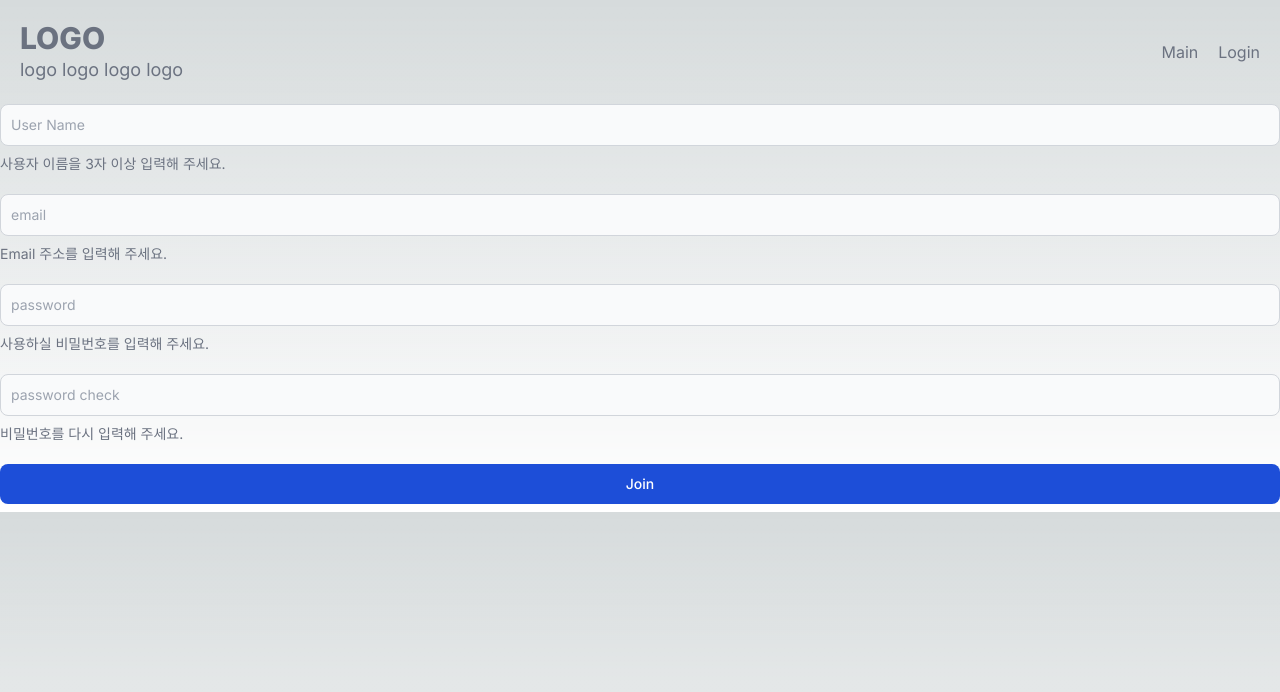
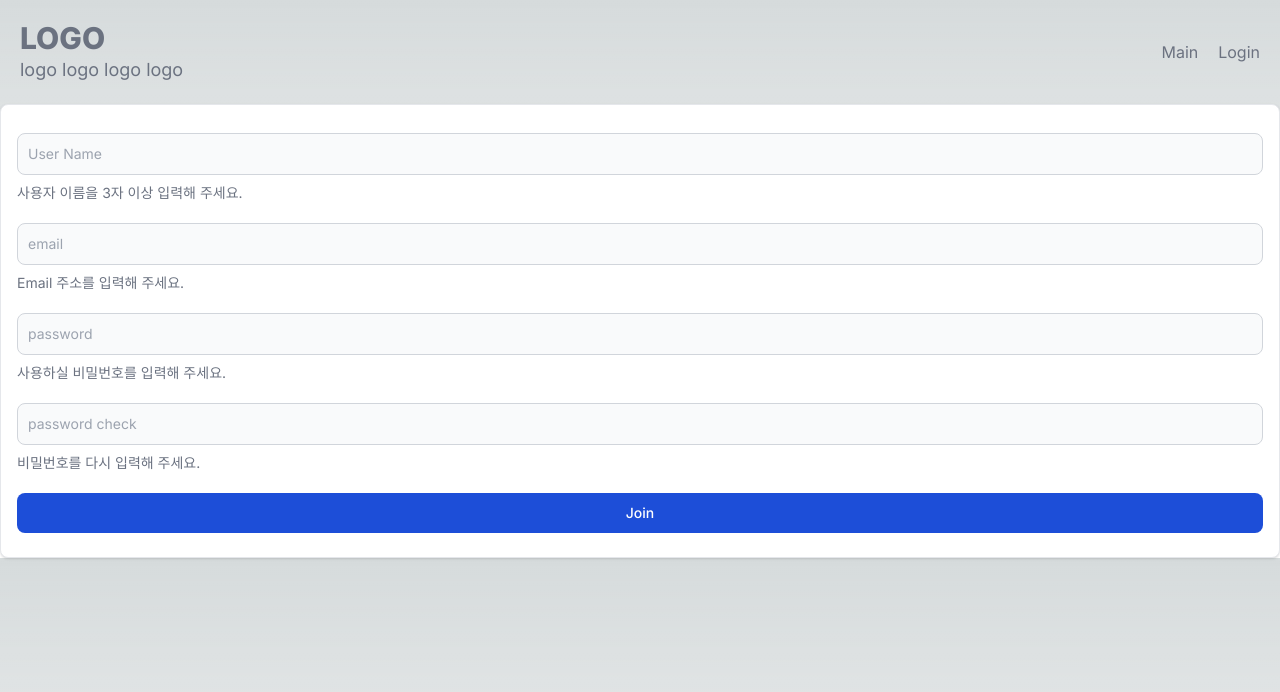
Before and after one commit to 5121eun/gallery_front, a Next.js app: page /account/join in a window 1280 px wide. Shown: the top 692 px of the page. Built offline with nearby package versions, Linux system fonts and the light colour scheme.

Commit message:
update container

```diff
--- a/app/ui/account/join/joinform.tsx
+++ b/app/ui/account/join/joinform.tsx
@@ -7,6 +7,7 @@ import { useFormState } from "react-dom";
 import { join } from "@/app/lib/actions";
 import { redirect } from "next/navigation";
 import { ServerResponse } from "@/app/lib/definitions";
+import Container from "@/app/ui/container";
 
 export default function JoinForm() {
     const [ response, formAction] = useFormState(requestJoin, null);
@@ -22,6 +23,7 @@ export default function JoinForm() {
     }
 
     return (
+        <Container>
             <form action={formAction}>
                 <Input name="username" placeholder="User Name" message={response == null? "사용자 이름을 3자 이상 입력해 주세요." : response?.message} status={response != null? false : undefined} />
                 <Input type="email" name="email" placeholder="email" message="Email 주소를 입력해 주세요."/>
@@ -29,5 +31,6 @@ export default function JoinForm() {
                 <Input type="password" name="password_check" placeholder="password check" message="비밀번호를 다시 입력해 주세요."/>
                 <Button type="submit" className="w-full">Join</Button>
             </form>
+        </Container>
     )
 }
--- a/app/ui/account/login/loginform.tsx
+++ b/app/ui/account/login/loginform.tsx
@@ -30,7 +30,7 @@ export default function LoginForm() {
                 <div>
                     <Input type="password" name="password" placeholder="password" message={response?.message} status={response != null? false : undefined}/>
                 </div>
-                <Button type="submit">Login</Button>
+                <Button type="submit" className="w-full">Login</Button>
                 <div className="text-sm font-medium">
                     Not registered? <a href="/account/join" className="text-blue-700 hover:underline dark:text-blue-500">Create account</a>
                 </div>
--- a/app/ui/container.tsx
+++ b/app/ui/container.tsx
@@ -9,8 +9,8 @@ export default function Container({ children, className, ...rest }: ContainerPro
         <div
             {...rest}
             className={clsx(
-                'p-4 bg-white border border-gray-200 rounded-lg shadow dark:bg-gray-800 dark:border-gray-700',
-                className
+                className,
+                'flex flex-col p-4 bg-white border border-gray-200 rounded-lg shadow dark:bg-gray-800 dark:border-gray-700',
             )}
         >
             {children}
```
Lines whose indentation alone changed are shown as unchanged.
